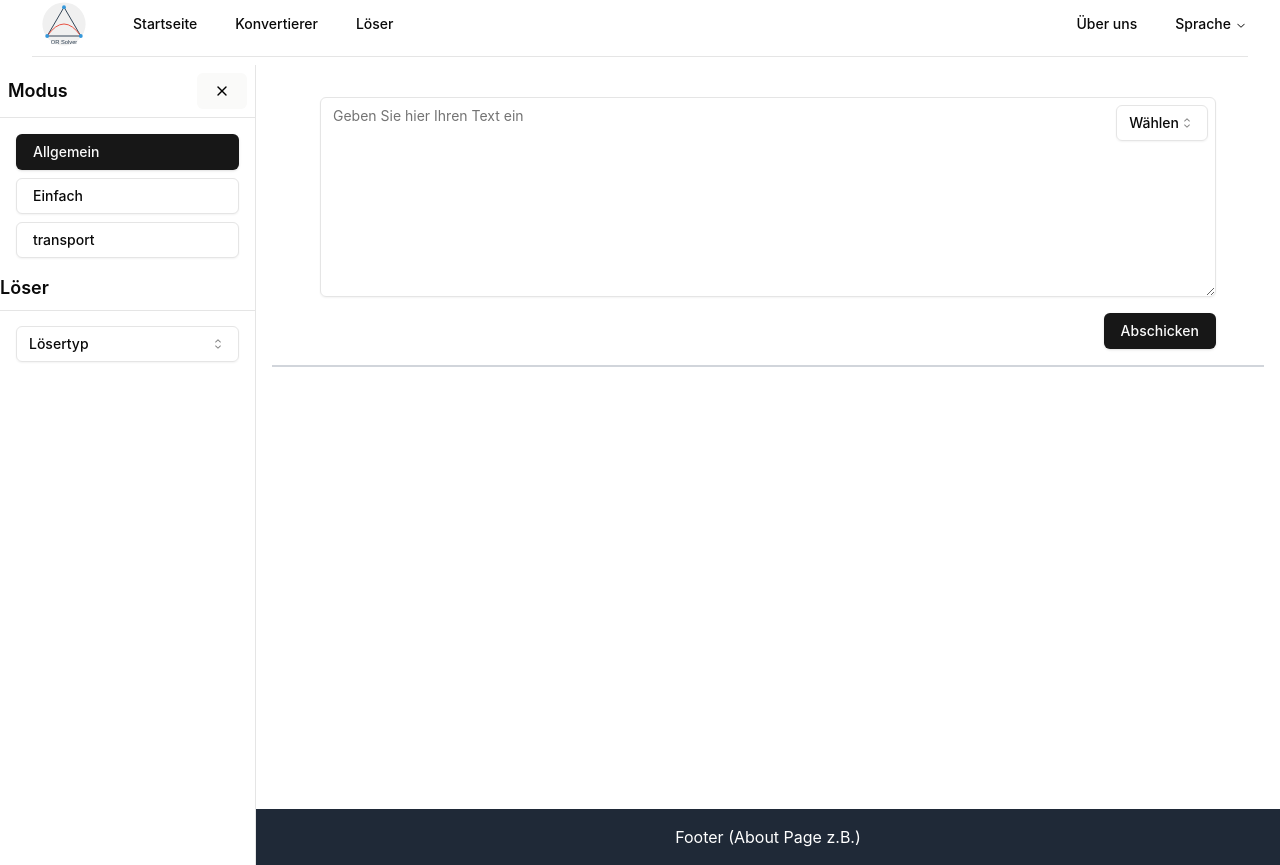
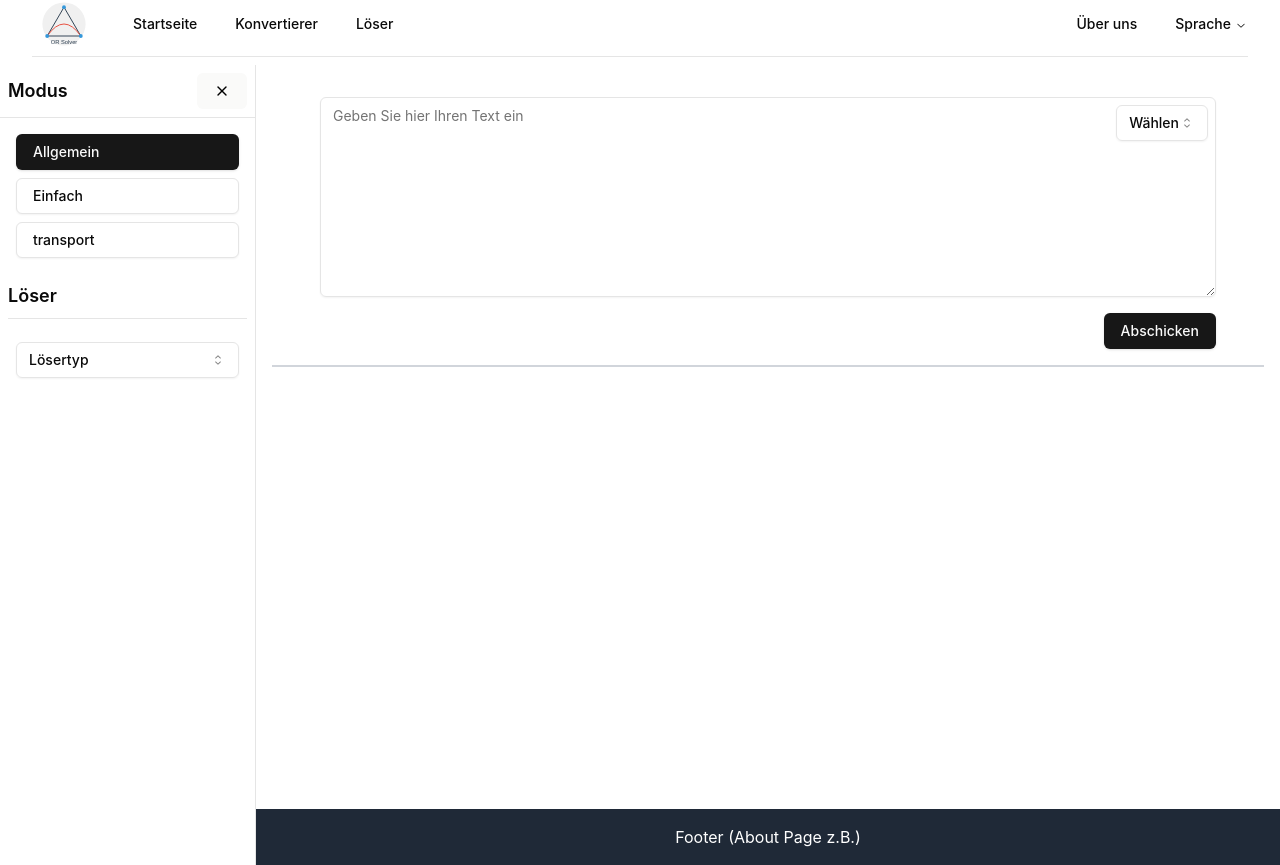
Before and after one commit to mst2k/programmierprojekt, a React (Vite) app in the folder frontend/: page /#/solver in a window 1280 px wide. Built offline with nearby package versions, Linux system fonts and the light colour scheme.

Commit message:
fix!(sidebar) slight adjustments

```diff
--- a/frontend/src/components/ui/custom/sidebar.tsx
+++ b/frontend/src/components/ui/custom/sidebar.tsx
@@ -53,7 +53,7 @@ export default function Sidebar( { currentInputVariant, setCurrentInputVariant,
                         onClick={toggleSidebar}
                         className=" top-20 z-20 transition-all duration-300 bg-stone-50 hover:bg-stone-50"
                     >
-                        {isOpen ? <X className=" h-4 w-4 text-black"/> : <ArrowRightFromLine className="h-4 w-4text-black"/>}
+                        {isOpen ? <X className=" h-4 w-4 text-black"/> : <ArrowRightFromLine className="h-4 w-4 text-black"/>}
                     </Button>
                 </div>
                 {isOpen && (
@@ -69,7 +69,7 @@ export default function Sidebar( { currentInputVariant, setCurrentInputVariant,
                                 </Button>
                             ))}
                         </div>
-                        <div className="space-y-2">
+                        <div className="space-y-2 p-2">
                             <h2 className="text-lg font-semibold">{t('solver')}</h2>
                             <Separator className="my-2 mx-auto h-[1%]"/>
                         </div>
```
